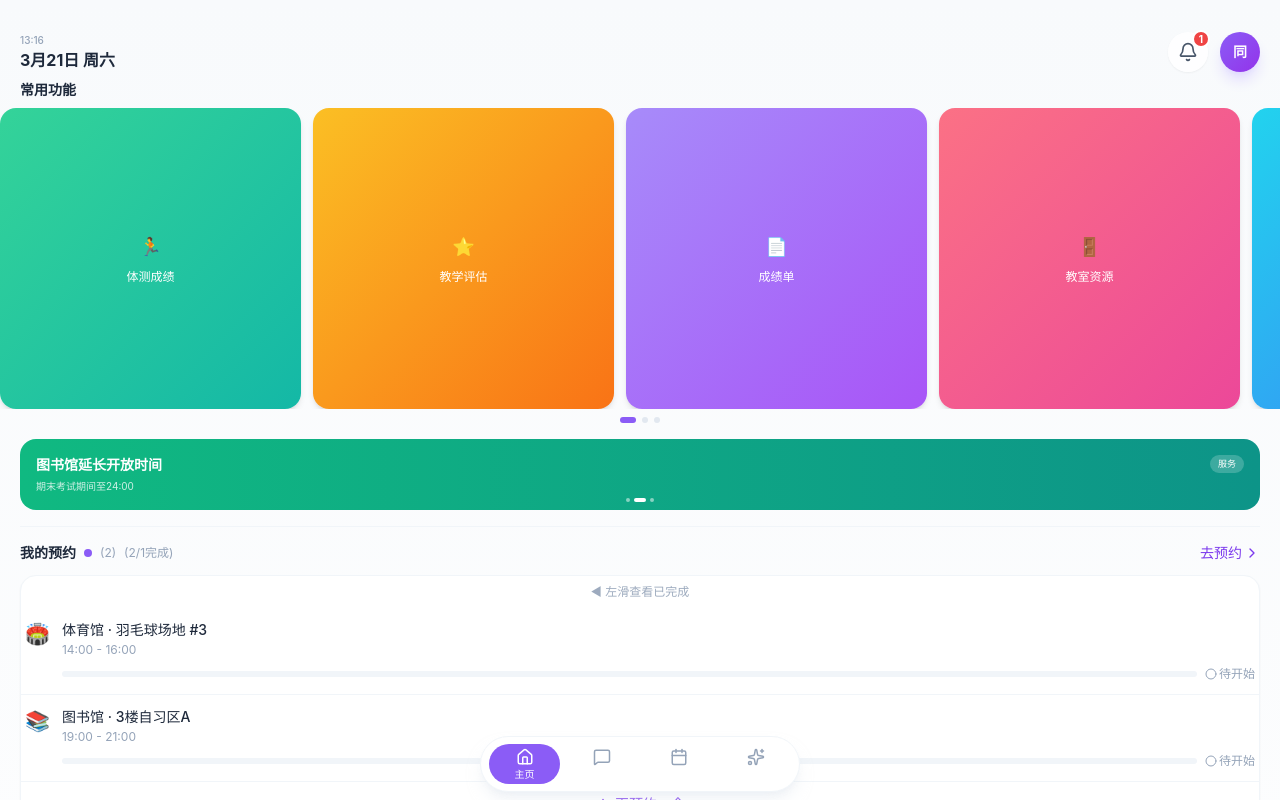
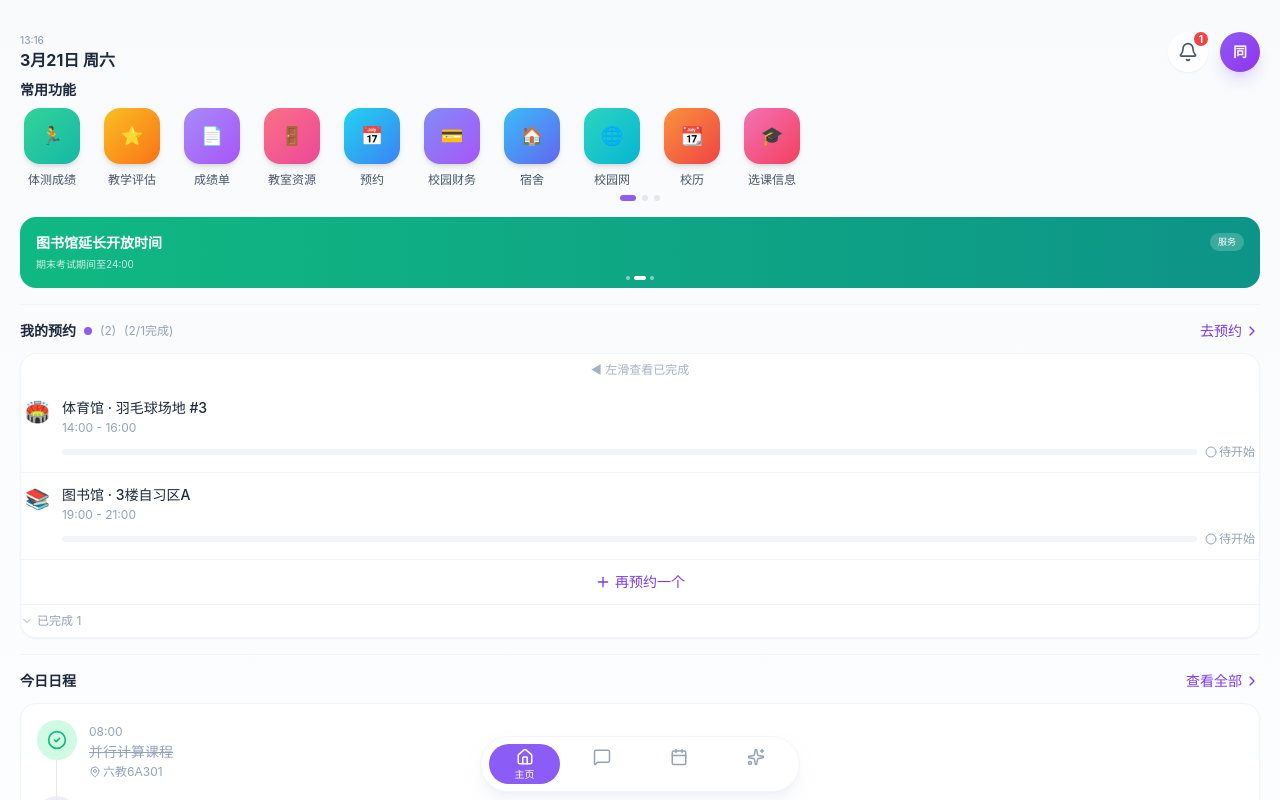
Before and after one commit to OliviaFiona/Thu-info-App-4.0_UI-refresh, a React (Vite) app: page / in a window 1280 px wide. Shown: the top 800 px of the page. Built offline with nearby package versions, Linux system fonts and the light colour scheme.

Commit message:
feat: edit frequent-used functions' word position

```diff
--- a/src/pages/HomePage.tsx
+++ b/src/pages/HomePage.tsx
@@ -514,7 +514,7 @@ export const HomePage: React.FC<HomePageProps> = ({ onNavigate }) => {
         <div
           ref={functionScrollRef}
           onScroll={handleFunctionScroll}
-          className="flex overflow-x-auto scrollbar-hide snap-x snap-mandatory pl-5 pr-5 gap-3"
+          className="flex overflow-x-auto scrollbar-hide snap-x snap-mandatory pl-5 pr-5 gap-4"
           style={{ scrollSnapType: 'x mandatory' }}
         >
           {allFunctions.map((item) => (
@@ -531,26 +531,30 @@ export const HomePage: React.FC<HomePageProps> = ({ onNavigate }) => {
                 setIsEditMode(true);
               }}
               className={`
-                flex-shrink-0 w-[calc(25%-9px)] snap-start
+                flex-shrink-0 w-16 snap-start
                 ${pressedCard === item.id ? 'scale-95' : 'scale-100'}
                 transition-transform duration-150
               `}
             >
+              <div className="flex flex-col items-center gap-2">
+                {/* 图标容器 */}
                 <div
                   className={`
-                  relative aspect-square rounded-2xl flex flex-col items-center justify-center gap-2
-                  bg-gradient-to-br ${item.color} shadow-lg
-                  ${pressedCard === item.id ? 'shadow-xl' : 'shadow-md'}
+                    relative w-14 h-14 rounded-2xl flex items-center justify-center
+                    bg-gradient-to-br ${item.color} shadow-md
+                    ${pressedCard === item.id ? 'shadow-lg' : 'shadow-md'}
                     transition-shadow duration-150
                   `}
                 >
                   {isEditMode && (
-                  <div className="absolute top-1 right-1">
-                    <GripVertical className="w-4 h-4 text-white/70" />
+                    <div className="absolute -top-1 -right-1 w-5 h-5 bg-white/90 rounded-full flex items-center justify-center">
+                      <GripVertical className="w-3 h-3 text-slate-400" />
                     </div>
                   )}
                   <FunctionIcon name={item.name} />
-                <span className="text-xs text-white font-medium text-center px-1">{item.name}</span>
+                </div>
+                {/* 文字 */}
+                <span className="text-xs text-slate-600 font-medium text-center leading-tight">{item.name}</span>
               </div>
             </div>
           ))}
```
Lines whose indentation alone changed are shown as unchanged.
